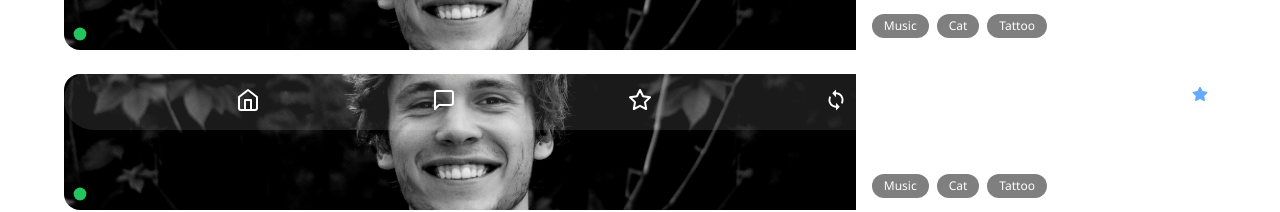
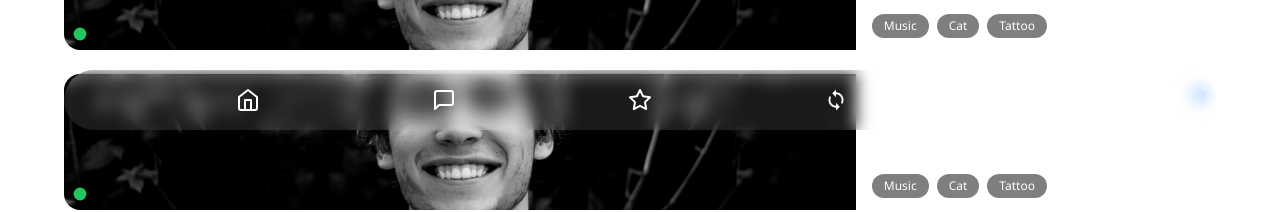
Before and after one commit to kevincalixte/wivy-nextjs, a Next.js app: page /welcome in a window 1280 px wide. Shown: the part 650-862 px from the top of the page. Built offline with nearby package versions, Linux system fonts and the light colour scheme.

Commit message:
welcome: navbars blur

```diff
--- a/src/app/components/NavbarBottom/NavbarBottom.tsx
+++ b/src/app/components/NavbarBottom/NavbarBottom.tsx
@@ -7,7 +7,7 @@ function NavbarBottom() {
   return (
 
     <div className='flex justify-center'>
-      <nav className=' flex items-center p-3 fixed w-[90%] rounded-4xl bottom-0 mb-5 h-15 bg-white/10 text-white'>
+      <nav className=' flex items-center p-3 fixed w-[90%] backdrop-blur rounded-4xl bottom-0 mb-5 h-15 bg-white/10 text-white'>
         <ul className='flex gap-3 justify-evenly w-full text-2xl'>
           <li><Link href={""} className="flex items-center gap-1"><FiHome /></Link></li>
           <li><Link href={""} className="flex items-center gap-1"><FiMessageSquare /></Link></li>
--- a/src/app/components/NavbarTop/NavbarTop.tsx
+++ b/src/app/components/NavbarTop/NavbarTop.tsx
@@ -15,7 +15,7 @@ function NavbarTop() {
         id='navbartop'
         className={
           isWelcome
-            ? 'flex items-center p-3 fixed w-[90%] rounded-4xl mt-5 h-10 bg-white/20 text-white z-10'
+            ? 'flex items-center p-3 fixed w-[90%] backdrop-blur rounded-4xl mt-5 h-10 bg-white/20 text-white z-10'
             : 'flex items-center p-5 text-white absolute w-full bg-linear-to-b from-black to-transparent'
         }
       >
```
